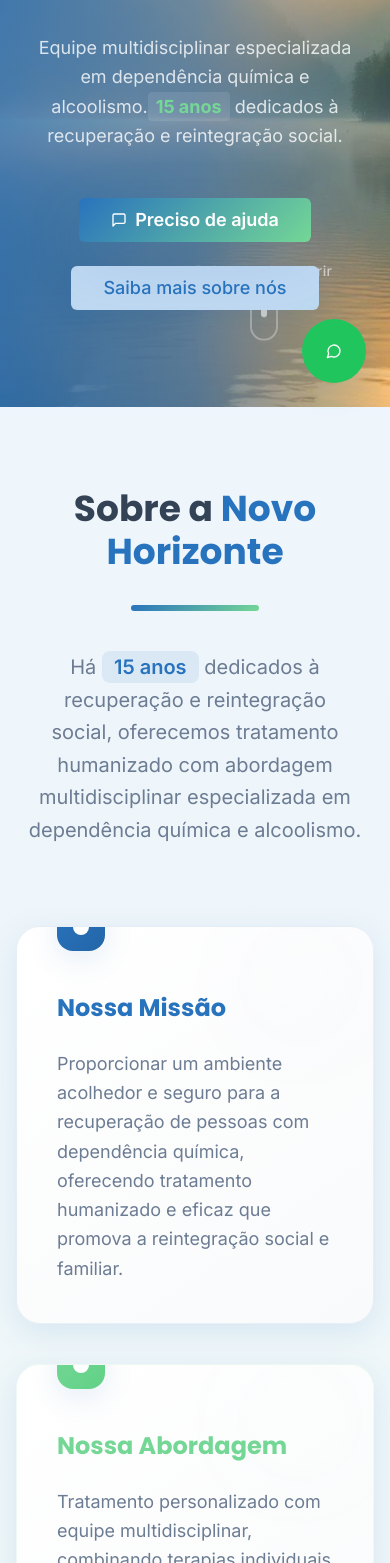
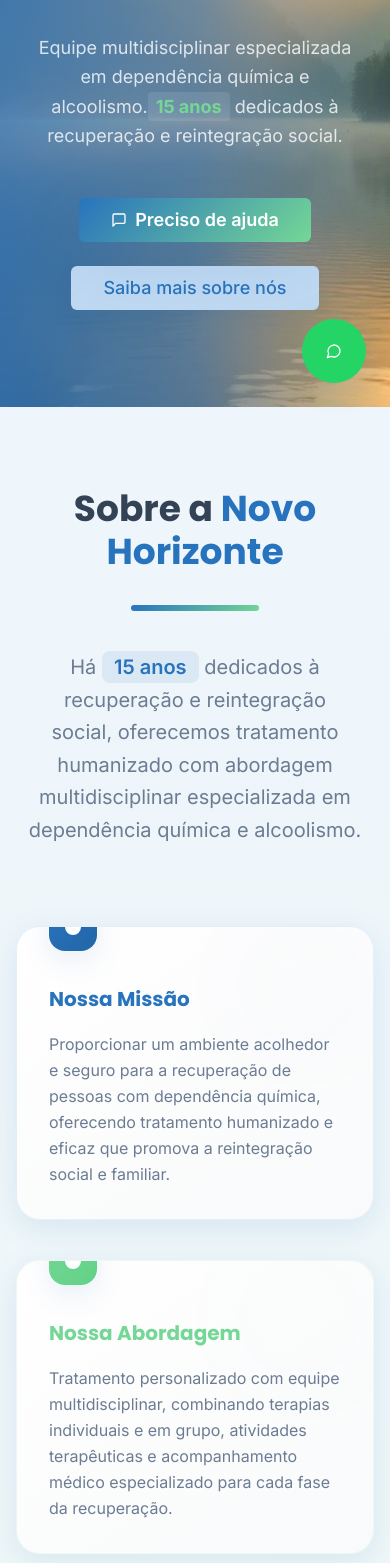
Before and after one commit to wendelrb/novo-horizonte-web-79, a React (Vite) app: page / in a window 390 px wide. Shown: the part 437-2000 px from the top of the page. Built offline with nearby package versions, Linux system fonts and the light colour scheme.

Commit message:
Fix visual issues and improve functionality
Ensure all visuals are working correctly, fix card display issues, remove number indicator and scroll down animation, and ensure WhatsApp button redirects to WhatsApp Web.

```diff
--- a/src/components/AboutSection.tsx
+++ b/src/components/AboutSection.tsx
@@ -41,8 +41,8 @@ export const AboutSection = () => {
 
         {/* Mission, Approach, Differentials */}
         <div className="grid lg:grid-cols-3 gap-10 mb-24">
-          <div className="group relative bg-gradient-card rounded-3xl p-10 shadow-card hover:shadow-hero transition-all duration-700 hover-lift border border-primary/10 overflow-hidden">
-            <div className="absolute -top-6 left-10">
+          <div className="group relative bg-gradient-card rounded-3xl p-8 md:p-10 shadow-card hover:shadow-hero transition-all duration-700 hover-lift border border-primary/10 overflow-hidden">
+            <div className="absolute -top-6 left-8 md:left-10">
               <div className="w-12 h-12 bg-gradient-to-br from-primary to-primary-hover rounded-2xl flex items-center justify-center shadow-card group-hover:rotate-12 transition-transform duration-500">
                 <div className="w-4 h-4 bg-white rounded-full"></div>
               </div>
@@ -54,8 +54,8 @@ export const AboutSection = () => {
             </div>
 
             <div className="relative">
-              <h3 className="font-display text-2xl font-bold text-primary mb-6 mt-6">Nossa Missão</h3>
-              <p className="text-muted-foreground leading-relaxed text-lg">
+              <h3 className="font-display text-xl md:text-2xl font-bold text-primary mb-4 md:mb-6 mt-6">Nossa Missão</h3>
+              <p className="text-muted-foreground leading-relaxed text-base md:text-lg">
                 Proporcionar um ambiente acolhedor e seguro para a recuperação de pessoas com dependência química,
                 oferecendo tratamento humanizado e eficaz que promova a reintegração social e familiar.
               </p>
@@ -64,8 +64,8 @@ export const AboutSection = () => {
             <div className="absolute bottom-0 left-0 w-full h-2 bg-gradient-to-r from-primary to-secondary transform scale-x-0 group-hover:scale-x-100 transition-transform duration-700 rounded-b-3xl"></div>
           </div>
 
-          <div className="group relative bg-gradient-card rounded-3xl p-10 shadow-card hover:shadow-hero transition-all duration-700 hover-lift border border-secondary/10 overflow-hidden lg:translate-y-6">
-            <div className="absolute -top-6 left-10">
+          <div className="group relative bg-gradient-card rounded-3xl p-8 md:p-10 shadow-card hover:shadow-hero transition-all duration-700 hover-lift border border-secondary/10 overflow-hidden lg:translate-y-6">
+            <div className="absolute -top-6 left-8 md:left-10">
               <div className="w-12 h-12 bg-gradient-to-br from-secondary to-secondary-hover rounded-2xl flex items-center justify-center shadow-card group-hover:rotate-12 transition-transform duration-500">
                 <div className="w-4 h-4 bg-white rounded-full"></div>
               </div>
@@ -77,8 +77,8 @@ export const AboutSection = () => {
             </div>
 
             <div className="relative">
-              <h3 className="font-display text-2xl font-bold text-secondary mb-6 mt-6">Nossa Abordagem</h3>
-              <p className="text-muted-foreground leading-relaxed text-lg">
+              <h3 className="font-display text-xl md:text-2xl font-bold text-secondary mb-4 md:mb-6 mt-6">Nossa Abordagem</h3>
+              <p className="text-muted-foreground leading-relaxed text-base md:text-lg">
                 Tratamento personalizado com equipe multidisciplinar, combinando terapias individuais e em grupo,
                 atividades terapêuticas e acompanhamento médico especializado para cada fase da recuperação.
               </p>
@@ -87,8 +87,8 @@ export const AboutSection = () => {
             <div className="absolute bottom-0 left-0 w-full h-2 bg-gradient-to-r from-secondary to-primary transform scale-x-0 group-hover:scale-x-100 transition-transform duration-700 rounded-b-3xl"></div>
           </div>
 
-          <div className="group relative bg-gradient-card rounded-3xl p-10 shadow-card hover:shadow-hero transition-all duration-700 hover-lift border border-primary/10 overflow-hidden">
-            <div className="absolute -top-6 left-10">
+          <div className="group relative bg-gradient-card rounded-3xl p-8 md:p-10 shadow-card hover:shadow-hero transition-all duration-700 hover-lift border border-primary/10 overflow-hidden">
+            <div className="absolute -top-6 left-8 md:left-10">
               <div className="w-12 h-12 bg-gradient-to-br from-primary to-secondary rounded-2xl flex items-center justify-center shadow-card group-hover:rotate-12 transition-transform duration-500">
                 <div className="w-4 h-4 bg-white rounded-full"></div>
               </div>
@@ -100,8 +100,8 @@ export const AboutSection = () => {
             </div>
 
             <div className="relative">
-              <h3 className="font-display text-2xl font-bold text-primary mb-6 mt-6">Nossos Diferenciais</h3>
-              <p className="text-muted-foreground leading-relaxed text-lg">
+              <h3 className="font-display text-xl md:text-2xl font-bold text-primary mb-4 md:mb-6 mt-6">Nossos Diferenciais</h3>
+              <p className="text-muted-foreground leading-relaxed text-base md:text-lg">
                 Infraestrutura completa, localização estratégica, programa de reinserção social
                 e acompanhamento familiar contínuo para garantir resultados duradouros.
               </p>
--- a/src/components/HeroSection.tsx
+++ b/src/components/HeroSection.tsx
@@ -68,15 +68,6 @@ export const HeroSection = () => {
         </div>
       </div>
 
-      {/* Scroll Indicator */}
-      <div className="absolute bottom-12 left-1/2 transform -translate-x-1/2 text-white/60 animate-bounce">
-        <div className="flex flex-col items-center group cursor-pointer">
-          <span className="text-sm mb-3 font-medium tracking-wide group-hover:text-white/80 transition-colors">Role para descobrir</span>
-          <div className="w-7 h-12 border-2 border-white/30 rounded-full flex justify-center group-hover:border-white/50 transition-colors">
-            <div className="w-1.5 h-4 bg-white/60 rounded-full mt-2 animate-float"></div>
-          </div>
-        </div>
-      </div>
     </section>
   );
 };
--- a/src/components/TreatmentsSection.tsx
+++ b/src/components/TreatmentsSection.tsx
@@ -107,9 +107,9 @@ export const TreatmentsSection = () => {
 
                 <Button
                   variant={treatment.color === 'primary' ? 'default' : 'secondary'}
-                  className="w-full py-3 text-lg hover-lift focus-ring"
+                  className="w-full py-3 text-base md:text-lg hover-lift focus-ring whitespace-normal h-auto min-h-[44px]"
                 >
-                  Saiba mais sobre {treatment.title.toLowerCase()}
+                  <span className="text-center">Saiba mais sobre {treatment.title.toLowerCase()}</span>
                 </Button>
               </CardContent>
             </Card>
--- a/src/components/ui/button.tsx
+++ b/src/components/ui/button.tsx
@@ -20,7 +20,7 @@ const buttonVariants = cva(
         link: "text-primary underline-offset-4 hover:underline",
         hero: "bg-gradient-hero text-white hover:opacity-90 shadow-hero transform hover:scale-105 text-lg font-semibold",
         soft: "bg-primary-soft text-primary hover:bg-primary hover:text-primary-foreground shadow-soft hover:shadow-card",
-        whatsapp: "bg-green-500 text-white hover:bg-green-600 rounded-full shadow-card hover:shadow-hero transform hover:scale-110",
+        whatsapp: "bg-whatsapp text-white hover:bg-whatsapp-hover rounded-full shadow-card hover:shadow-hero transform hover:scale-110",
       },
       size: {
         default: "h-10 px-4 py-2",
--- a/src/index.css
+++ b/src/index.css
@@ -29,6 +29,10 @@ All colors MUST be HSL.
     --secondary-foreground: 0 0% 100%;
     --secondary-soft: 140 55% 90%;
     --secondary-hover: 140 55% 60%;
+
+    /* WhatsApp green for communication */
+    --whatsapp: 142 70% 49%;
+    --whatsapp-hover: 142 70% 44%;
 
     /* Muted: Light gray for subtle elements */
     --muted: 210 20% 96%;
--- a/tailwind.config.ts
+++ b/tailwind.config.ts
@@ -65,6 +65,10 @@ export default {
 					'accent-foreground': 'hsl(var(--sidebar-accent-foreground))',
 					border: 'hsl(var(--sidebar-border))',
 					ring: 'hsl(var(--sidebar-ring))'
+				},
+				whatsapp: {
+					DEFAULT: 'hsl(var(--whatsapp))',
+					hover: 'hsl(var(--whatsapp-hover))'
 				}
 			},
 			borderRadius: {
```
